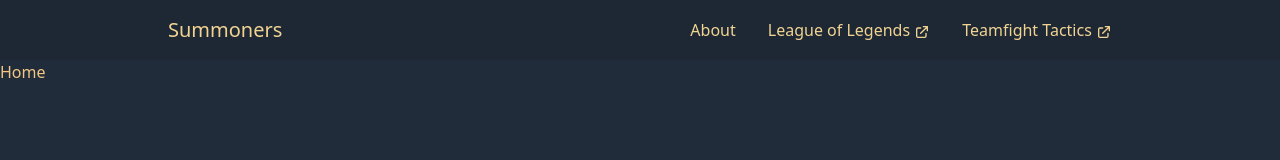
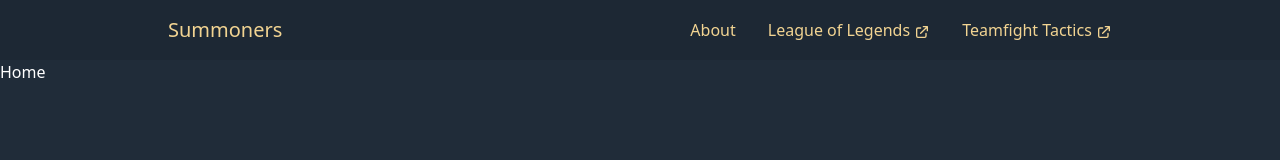
Before and after one commit to Neukz/summoners, a React (Create React App) app: page / in a window 1280 px wide. Shown: the top 160 px of the page. Built offline with nearby package versions, Linux system fonts and the light colour scheme.

Commit message:
Configured default styles

```diff
--- a/src/index.css
+++ b/src/index.css
@@ -3,7 +3,12 @@
 @tailwind utilities;
 
 @layer base {
-	html {
-		@apply overflow-hidden md:overflow-auto bg-primary text-secondary;
+	html,
+	body {
+		@apply overflow-x-hidden bg-primary text-white;
+	}
+
+	#root {
+		@apply flex flex-col min-h-screen;
 	}
 }
```
